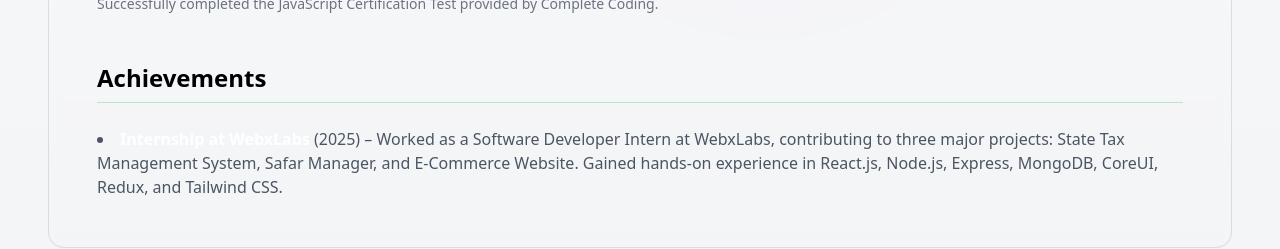
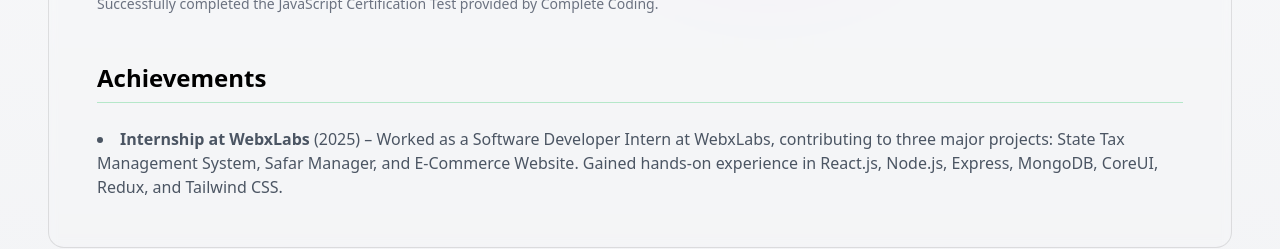
Before and after one commit to khushikumarigupta14/khushi-dev-portfolio, a React (Vite) app: page / in a window 1280 px wide. Shown: the part 4880-5129 px from the top of the page. Built offline with nearby package versions, Linux system fonts and the light colour scheme; no server answers.

Commit message:
css change

```diff
--- a/src/components/EducationCertificatesAchievements.jsx
+++ b/src/components/EducationCertificatesAchievements.jsx
@@ -77,7 +77,7 @@
           <h3 className="pb-2 mb-6 text-2xl font-semibold border-b border-green-500/30 dark:text-white hover:dark:text-gray-200">
             Achievements
           </h3>
-          <ul className="space-y-2 text-gray-600 list-disc list-inside dark:text-gray-300">
+          <ul className="space-y-2 text-gray-600 list-disc list-inside dark:text-gray-300 ">
             {achievementsData.map((achievement, idx) => (
               <li key={idx}>
                 <strong>
@@ -85,7 +85,7 @@
                     href={achievement.companyLinks}
                     target="_blank"
                     rel="noopener noreferrer"
-                    className="text-white transition-colors hover:underline "
+                    className="text-gray-600 transition-colors dark:text-gray-300 hover:underline "
                   >
                     {achievement.title}
                   </a>
```
